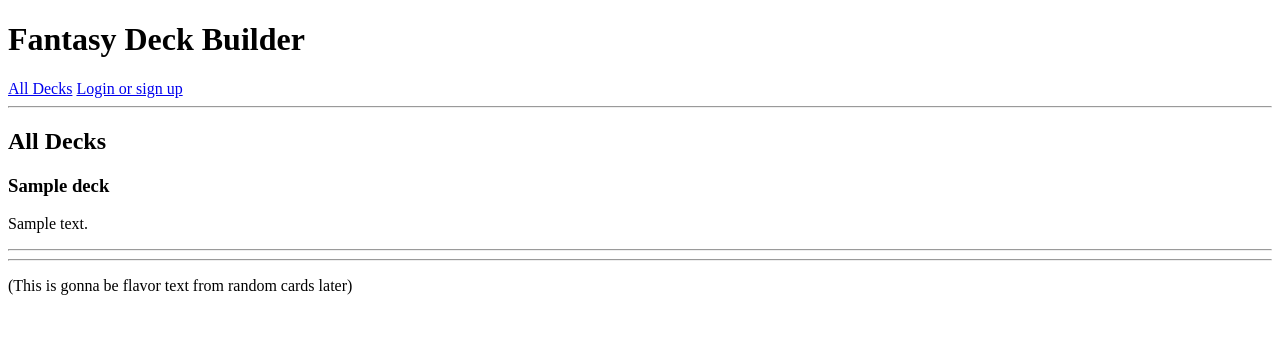
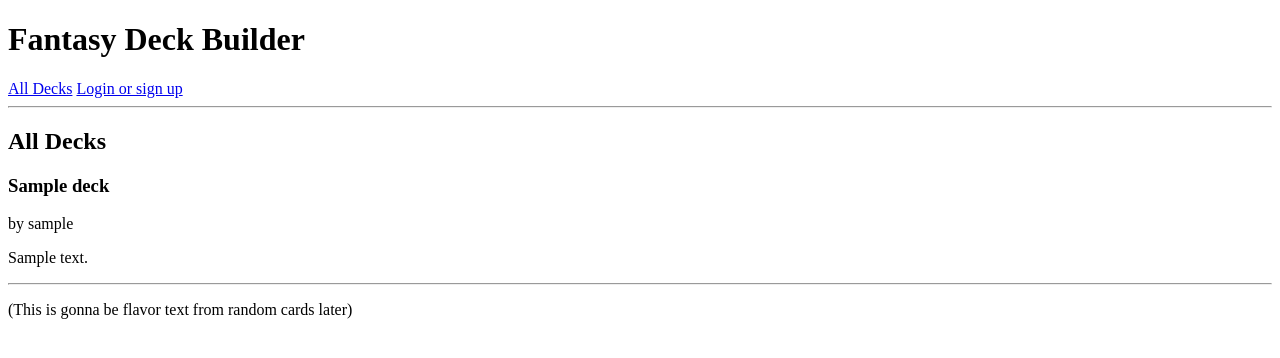
Before and after one commit to danibarstad/MtG_DeckBuilder, a Django app: template mtg_deckbuilder/templates/mtg_deckbuilder/home.html in a window 1280 px wide. Shown: the top 358 px of the page. Run offline with Django 3.2, Linux system fonts and the light colour scheme; the template is opened without the code that fills it: values that come from a table or form of the project are taken from there, others are empty; tables that the repository leaves empty hold one stand-in row (values such as "Sample post").

Commit message:
trying to get all decks to display on homepage

```diff
--- a/mtg_deckbuilder/templates/mtg_deckbuilder/home.html
+++ b/mtg_deckbuilder/templates/mtg_deckbuilder/home.html
@@ -5,16 +5,14 @@
 
 {% for deck in decks %}
 
-<div if="deck_{{ deck.pk }}">
-    <h3 class="deck_name">{{ deck.name }}</h3>
-    <p class='deck_text'>{{ deck.text }}</p>
-    <hr>
+<div class='deck' id="deck_{{ deck.pk }}">
+    <span><h3 class="deck_name"><a hred="{% url 'deck_detail' deck_pk=deck.pk %}">{{ deck.name }}</a></h3> by {{ deck.user.username }}</span>
+    <p class="deck_text">{{ deck.text }}</p>
 
 {% empty %}
+    <p id='no_records'>No decks.</p>
+{% endfor %}
 
-<p>No decks</p>
-
-{% endfor %}
 </div>
 
 {% endblock %}
--- a/mtg_deckbuilder/templates/mtg_deckbuilder/users/user_profile.html
+++ b/mtg_deckbuilder/templates/mtg_deckbuilder/users/user_profile.html
@@ -23,8 +23,7 @@ Includes list of user's decks with title.-->
 
 <div class='deck' id="deck_{{ deck.pk }}">
     <h4 class="deck_name"><a href="{% url 'deck_detail' deck_pk=deck.pk %}">{{ deck.name }}</a></h4>
-    <p class="deck_info">{{ deck.user.name }}</p>
-    <p class="deck_text">{{ deck.text}}</p>
+    <p class="deck_text">{{ deck.text }}</p>
 
 {% empty %}
     <p id='no_records'>No decks.</p>
--- a/mtg_deckbuilder/urls.py
+++ b/mtg_deckbuilder/urls.py
@@ -1,5 +1,5 @@
 from django.urls import path
-from . import views, views_decks, views_users
+from . import views, views_decks, views_users, api
 
 from django.contrib.auth import views as auth_views
 
```
